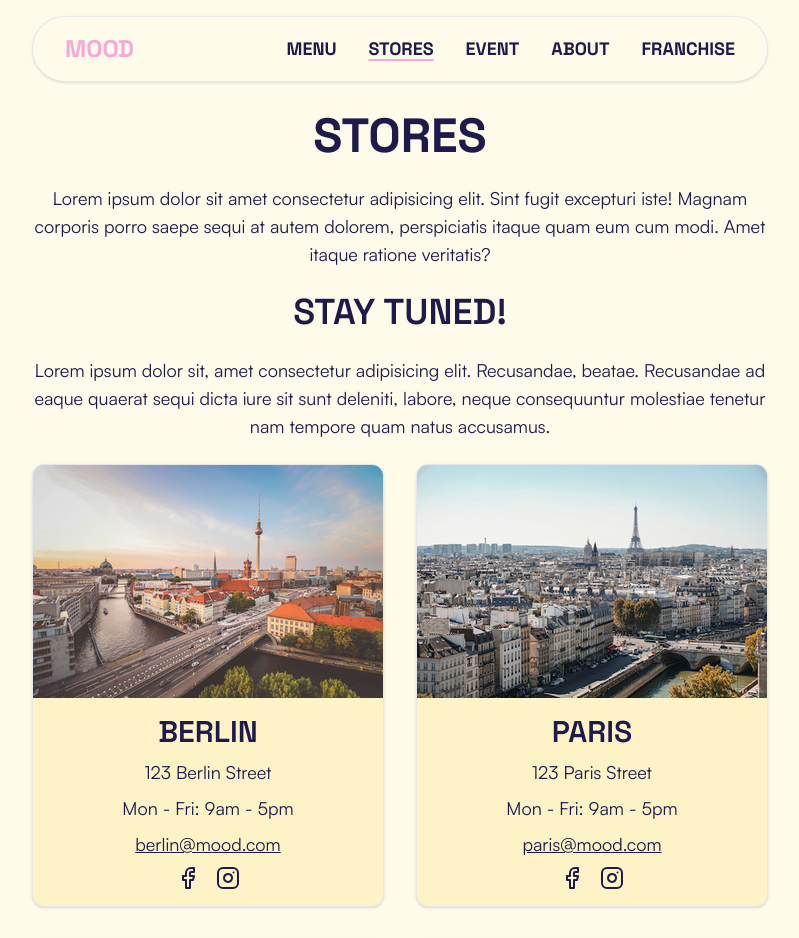
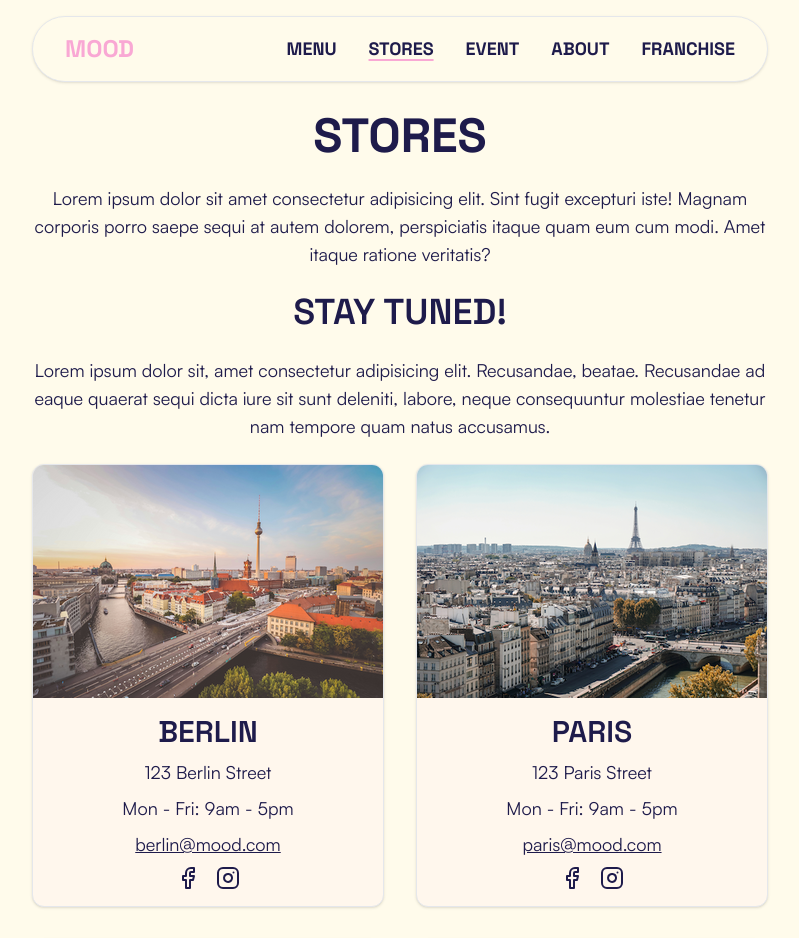
Before and after one commit to ldgni/mood, a React (Vite) app: page /stores in a window 1280 px wide. Shown: the top 938 px of the page, without its empty margins (240-1039 px from the left). Built offline with nearby package versions, Linux system fonts and the light colour scheme.

Commit message:
style: update store cards bg

```diff
--- a/src/components/stores-list.jsx
+++ b/src/components/stores-list.jsx
@@ -75,7 +75,7 @@ export default function StoresList() {
       {stores.map((store) => (
         <li
           key={store.id}
-          className="overflow-hidden rounded-xl border bg-amber-100 shadow">
+          className="overflow-hidden rounded-xl border bg-orange-50 shadow">
           <img
             src={store.imageSrc}
             alt={store.altText}
```
